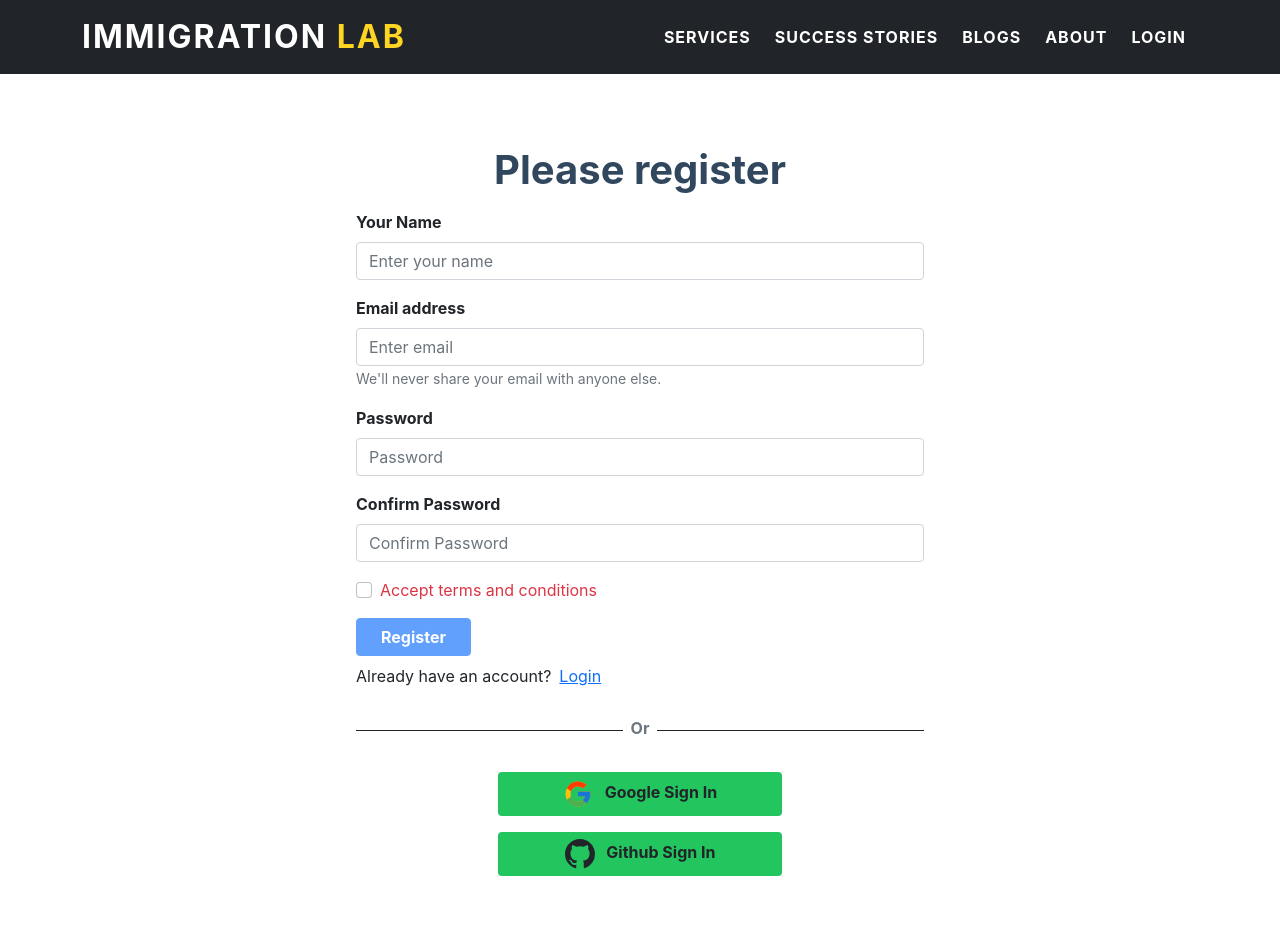
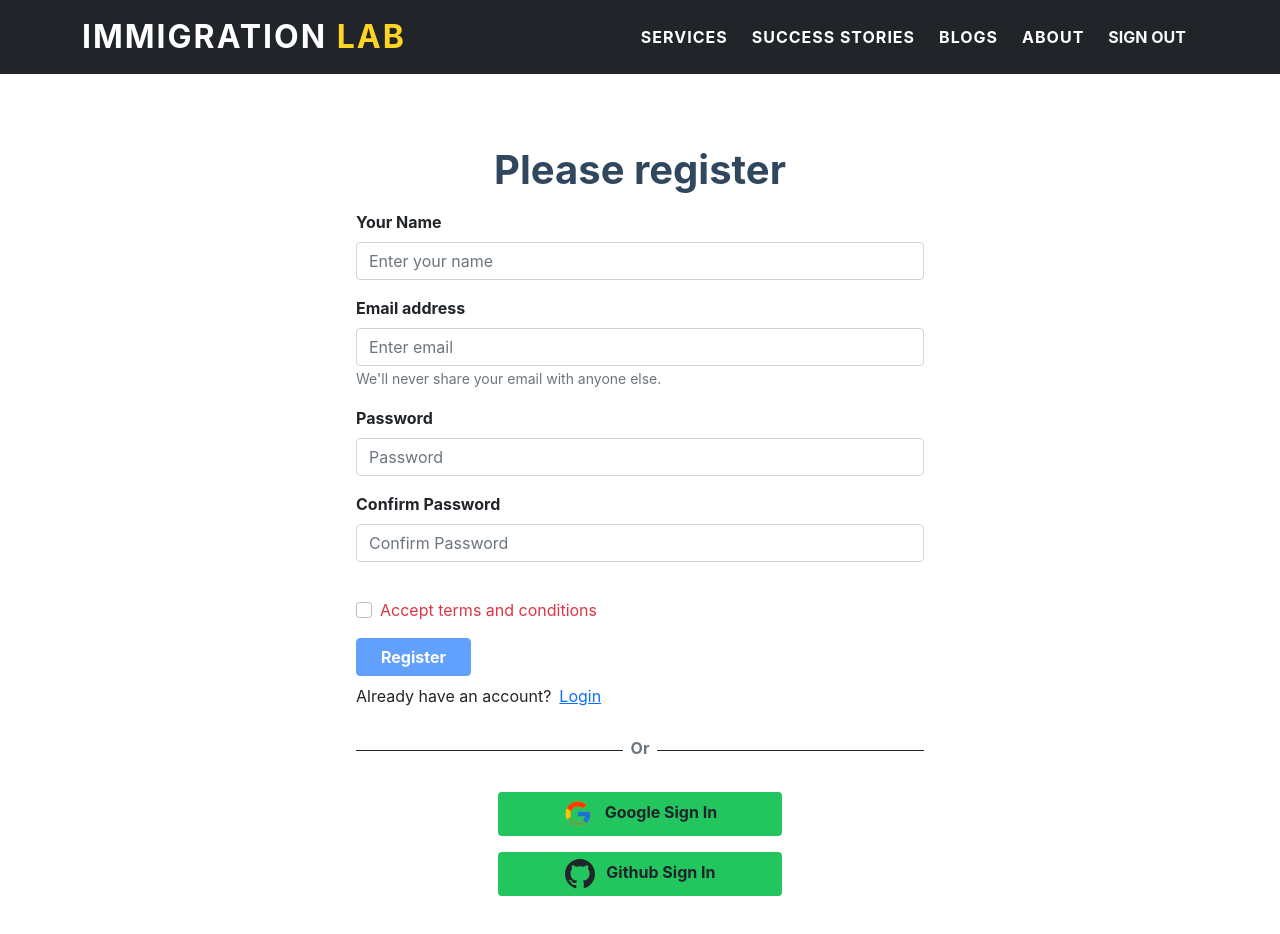
Before and after one commit to JunayedKhanNoor/Immigration-Lab-independent-service-provider, a React (Create React App) app: page /register in a window 1280 px wide. Shown: the top 934 px of the page. Built offline with nearby package versions, Linux system fonts and the light colour scheme; no server answers.

Commit message:
Sign up with email and Password done

```diff
--- a/src/Pages/Home/CountryList/CountryList.js
+++ b/src/Pages/Home/CountryList/CountryList.js
@@ -12,8 +12,8 @@ const CountryList = () => {
   return (
     <div className="mt-5">
       <h1
-        style={{ color: "#30475E",fontFamily:'monospace' }}
-        className="text-center text-light py-3 my-5 fw-bold animate-text"
+        style={{ color: "#30475E",fontFamily:'monospace',marginTop:'100px',marginBottom:'100px' }}
+        className="text-center text-light py-3  fw-bold animate-text"
       >
         Visa Services Following Countries
       </h1>
--- a/src/Pages/Login/Register/Register.js
+++ b/src/Pages/Login/Register/Register.js
@@ -1,43 +1,111 @@
-import React, { useState } from "react";
+import React, { useEffect, useState } from "react";
 import { Button, Form } from "react-bootstrap";
-import { Link } from "react-router-dom";
+import { Link, useNavigate } from "react-router-dom";
 import SocialLogin from "../SocialLogin/SocialLogin";
+import {
+  useCreateUserWithEmailAndPassword,
+  useUpdateProfile,
+} from "react-firebase-hooks/auth";
+import auth from "../../../firebase.init";
+import Loading from "../../Shared/Loading/Loading";
+import { ToastContainer, toast } from 'react-toastify';
+import 'react-toastify/dist/ReactToastify.css';
 
 const Register = () => {
-    const [accept,setAccept] = useState(false)
+  const [accept, setAccept] = useState(false);
+  const [createUserWithEmailAndPassword, user, loading, error] =
+    useCreateUserWithEmailAndPassword(auth, { sendEmailVerification: true });
+  const [updateProfile, updating, updateError] = useUpdateProfile(auth);
+  const [ourError, setOurError] = useState('');
+  const navigate = useNavigate()
+
+  const handleRegistration=async(event)=>{
+      event.preventDefault();
+      const name = event.target.name.value;
+      const email = event.target.email.value;
+      const password = event.target.password.value;
+      const confirmPass = event.target.confirmPassword.value;
+      const passwordRegex = /.{6,}/;
+      const validPassword = passwordRegex.test(password);
+      if(!/^\S+@\S+\.\S+$/.test(email)){
+        setOurError("Invalid Email")
+      }else if(password !== confirmPass){
+        setOurError("Password and Confirm Password not same!!")
+      }
+      else if(!validPassword){
+        setOurError("At least 6 character required in Password field")
+      }else{
+        setOurError('')
+        await createUserWithEmailAndPassword(email,password);
+        await updateProfile({ displayName:name});
+        toast("Please enter your email", { position: toast.POSITION.TOP_CENTER });
+        navigate("/");
+      }
+
+  }
+  if(loading || updating){
+      return <Loading></Loading>
+  }
+
   return (
-    <div className="p-3" style={{maxWidth:'600px',margin:'40px auto'}}>
-        <h1 style={{color:'#30475E'}} className="text-center my-2 fw-bold p-2">Please register</h1>
-      <Form>
+    <div className="p-3" style={{ maxWidth: "600px", margin: "40px auto" }}>
+      <h1 style={{ color: "#30475E" }} className="text-center my-2 fw-bold p-2">
+        Please register
+      </h1>
+      <Form onSubmit={handleRegistration}>
         <Form.Group className="mb-3" controlId="formBasicEmail">
           <Form.Label className="fw-bold">Your Name</Form.Label>
-          <Form.Control type="text" placeholder="Enter your name" required/>
+          <Form.Control name="name" type="text" placeholder="Enter your name" required />
         </Form.Group>
         <Form.Group className="mb-3" controlId="formBasicEmail">
-          <Form.Label  className="fw-bold">Email address</Form.Label>
-          <Form.Control type="email" placeholder="Enter email" required/>
+          <Form.Label className="fw-bold">Email address</Form.Label>
+          <Form.Control name="email" type="email" placeholder="Enter email" required />
           <Form.Text className="text-muted">
             We'll never share your email with anyone else.
           </Form.Text>
         </Form.Group>
 
         <Form.Group className="mb-3" controlId="formBasicPassword">
-          <Form.Label  className="fw-bold">Password</Form.Label>
-          <Form.Control type="password" placeholder="Password" required/>
+          <Form.Label className="fw-bold">Password</Form.Label>
+          <Form.Control name="password" type="password" placeholder="Password" required />
         </Form.Group>
         <Form.Group className="mb-3" controlId="formBasicPassword">
-          <Form.Label  className="fw-bold">Confirm Password</Form.Label>
-          <Form.Control type="password" placeholder="Confirm Password" required/>
+          <Form.Label className="fw-bold">Confirm Password</Form.Label>
+          <Form.Control
+           name="confirmPassword"
+            type="password"
+            placeholder="Confirm Password"
+            required
+          />
         </Form.Group>
+        <div style={{height:'20px'}}>
+            <p className="text-danger mb-3">{ourError}</p>
+        </div>
         <Form.Group className="mb-3" controlId="formBasicCheckbox">
-          <Form.Check onClick={()=>setAccept(!accept)} type="checkbox" className={!accept && `text-danger`}  label="Accept terms and conditions" />
+          <Form.Check
+            onClick={() => setAccept(!accept)}
+            type="checkbox"
+            className={!accept && `text-danger`}
+            label="Accept terms and conditions"
+          />
         </Form.Group>
-        <Button disabled={!accept} className="px-4 fw-bold" variant="primary" type="submit">
+        <Button
+          disabled={!accept}
+          className="px-4 fw-bold"
+          variant="primary"
+          type="submit"
+        >
           Register
         </Button>
       </Form>
-      <p className="mt-2">Already have an account?<Link className="ms-2" to='/login'>Login</Link></p>
+      <p className="mt-2">
+        Already have an account?
+        <Link className="ms-2" to="/login">
+          Login
+        </Link>
+      </p>
       <SocialLogin></SocialLogin>
+      <ToastContainer />
     </div>
   );
 };
--- a/src/Pages/Services/Services.js
+++ b/src/Pages/Services/Services.js
@@ -12,8 +12,8 @@ const Services = () => {
   return (
     <div id="services">
       <h1
-        style={{ backgroundColor: "#F05454", fontFamily: "monospace" }}
-        className="text-center text-light   my-5 py-3 service-title"
+        style={{ backgroundColor: "#F05454", fontFamily: "monospace",marginTop:'100px',marginBottom:'80px' }}
+        className="text-center text-light  py-3 service-title"
       >
         Our services
       </h1>
--- a/src/Pages/Shared/Header/Header.js
+++ b/src/Pages/Shared/Header/Header.js
@@ -1,9 +1,16 @@
+import { signOut } from "firebase/auth";
 import React from "react";
-import { Container, Nav, Navbar } from "react-bootstrap";
+import { Button, Container, Nav, Navbar } from "react-bootstrap";
+import { useAuthState } from "react-firebase-hooks/auth";
 import { Link } from "react-router-dom";
+import auth from "../../../firebase.init";
 import CustomLink from "../CustomLink/CustomLink";
 
 const Header = () => {
+  const [user, loading,error] = useAuthState(auth);
+  const logOut=()=>{
+    signOut(auth);
+  }
   return (
     <Navbar sticky="top" collapseOnSelect expand="lg" bg="dark" variant="dark">
       <Container className="text-uppercase">
@@ -22,7 +29,12 @@ const Header = () => {
             <Nav.Link  style={{ letterSpacing: "1px" }} className="fs-6 fw-bold mx-1"><CustomLink to='/success-stories'>Success Stories</CustomLink></Nav.Link>
             <Nav.Link  style={{ letterSpacing: "1px" }} className="fs-6 fw-bold mx-1"><CustomLink to='/blogs'>Blogs</CustomLink></Nav.Link>
             <Nav.Link  style={{ letterSpacing: "1px" }} className="fs-6 fw-bold mx-1"><CustomLink to='/about'>About</CustomLink></Nav.Link>
-            <Nav.Link  style={{ letterSpacing: "1px" }} className="fs-6 fw-bold mx-1"><CustomLink to='/login'>Login</CustomLink></Nav.Link>
+            {
+              user?
+              <Nav.Link onClick={logOut} as={Link} to='/' className="text-light fs-6 fw-bold mx-1 ">Sign Out</Nav.Link>
+              :
+              <Nav.Link  style={{ letterSpacing: "1px" }} className="fs-6 fw-bold mx-1"><CustomLink to='/login'>Login</CustomLink></Nav.Link>
+            }
           </Nav>
         </Navbar.Collapse>
       </Container>
--- /dev/null
+++ b/src/Pages/Shared/Loading/Loading.js
@@ -0,0 +1,17 @@
+import React from "react";
+import { Spinner } from "react-bootstrap";
+
+const Loading = () => {
+  return (
+    <div
+      style={{ height: "400px" }}
+      className="w-100 d-flex justify-content-center align-items-center"
+    >
+      <Spinner animation="grow" variant="primary" />
+      <Spinner animation="grow" variant="warning" size="sm" />
+      <Spinner animation="grow" variant="dark" />
+    </div>
+  );
+};
+
+export default Loading;
```
